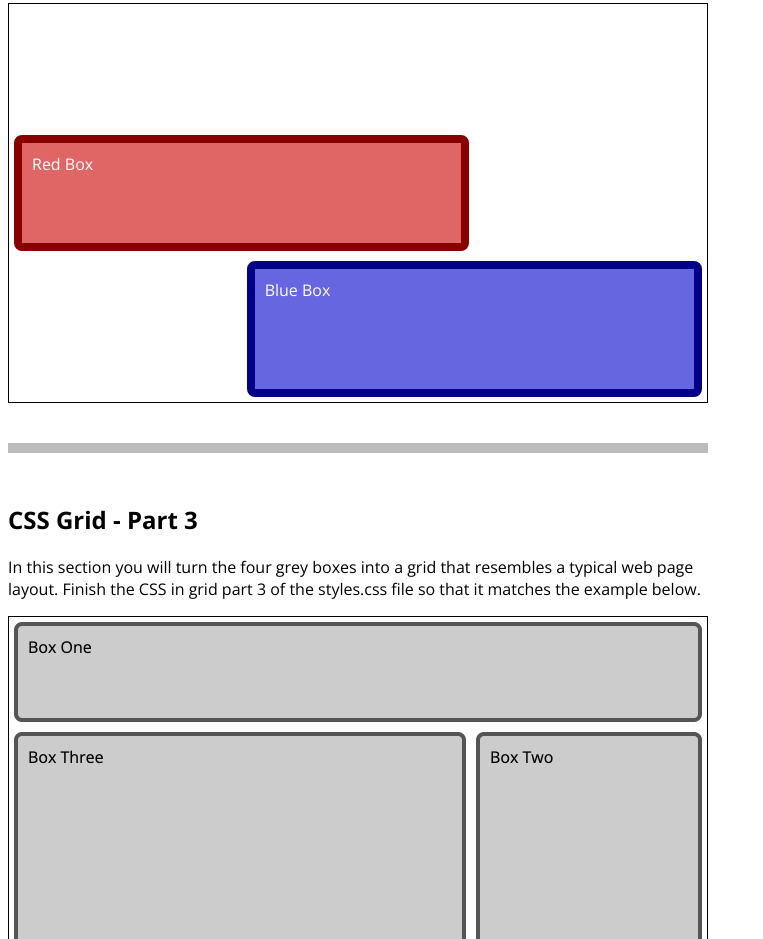
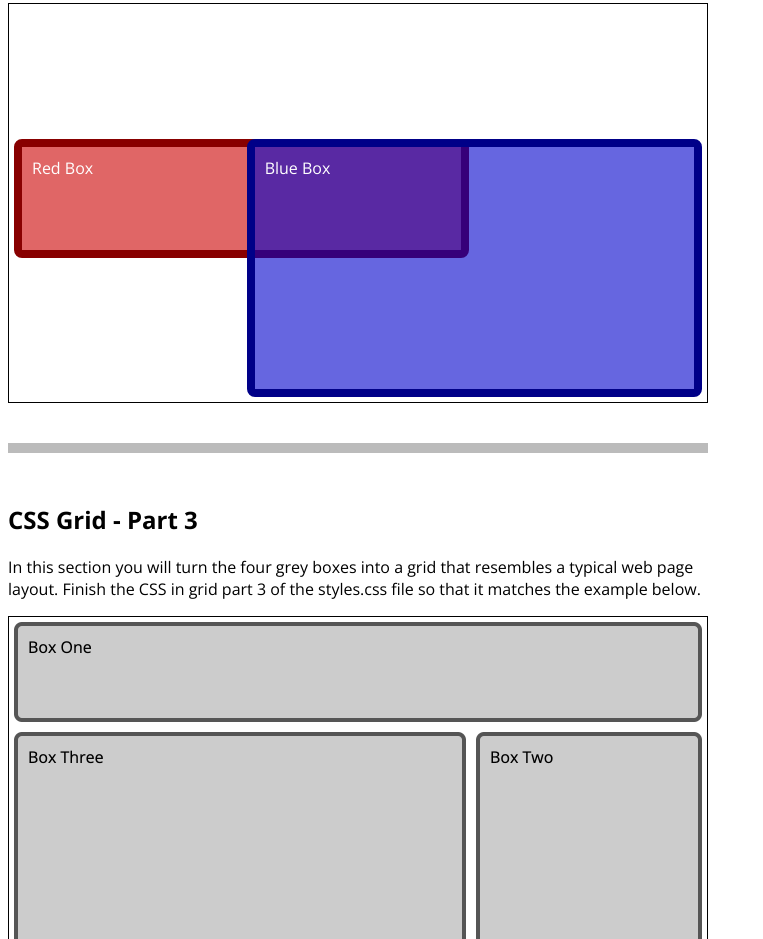
Before and after one commit to emuzemil900/ITMD-441, a plain HTML site: page Lab2/index.html in a window 1280 px wide. Shown: the part 4031-4970 px from the top of the page, without its empty margins (0-763 px from the left). Drawn offline with nearby package versions, Linux system fonts and the light colour scheme.

Commit message:
Update styles.css

```diff
--- a/Lab2/styles.css
+++ b/Lab2/styles.css
@@ -76,7 +76,7 @@
 #grid-section2 .gridboxblue {
 	display: grid;
 	grid-column: 2 / span 2;
-	grid-row: 3 / span 3;
+	grid-row: 2 / span 3;
 	z-index: 1;
 }
 
```
